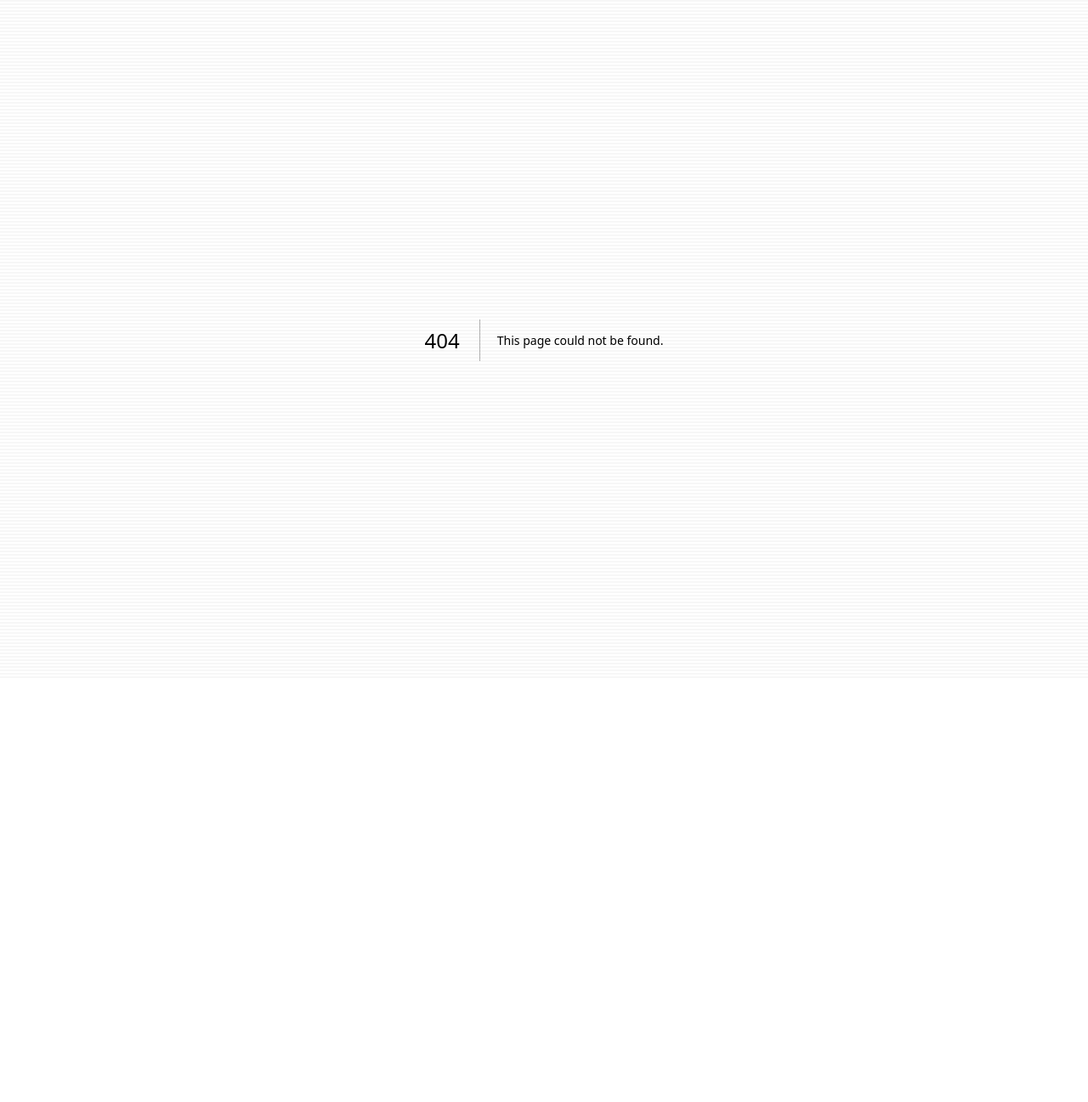
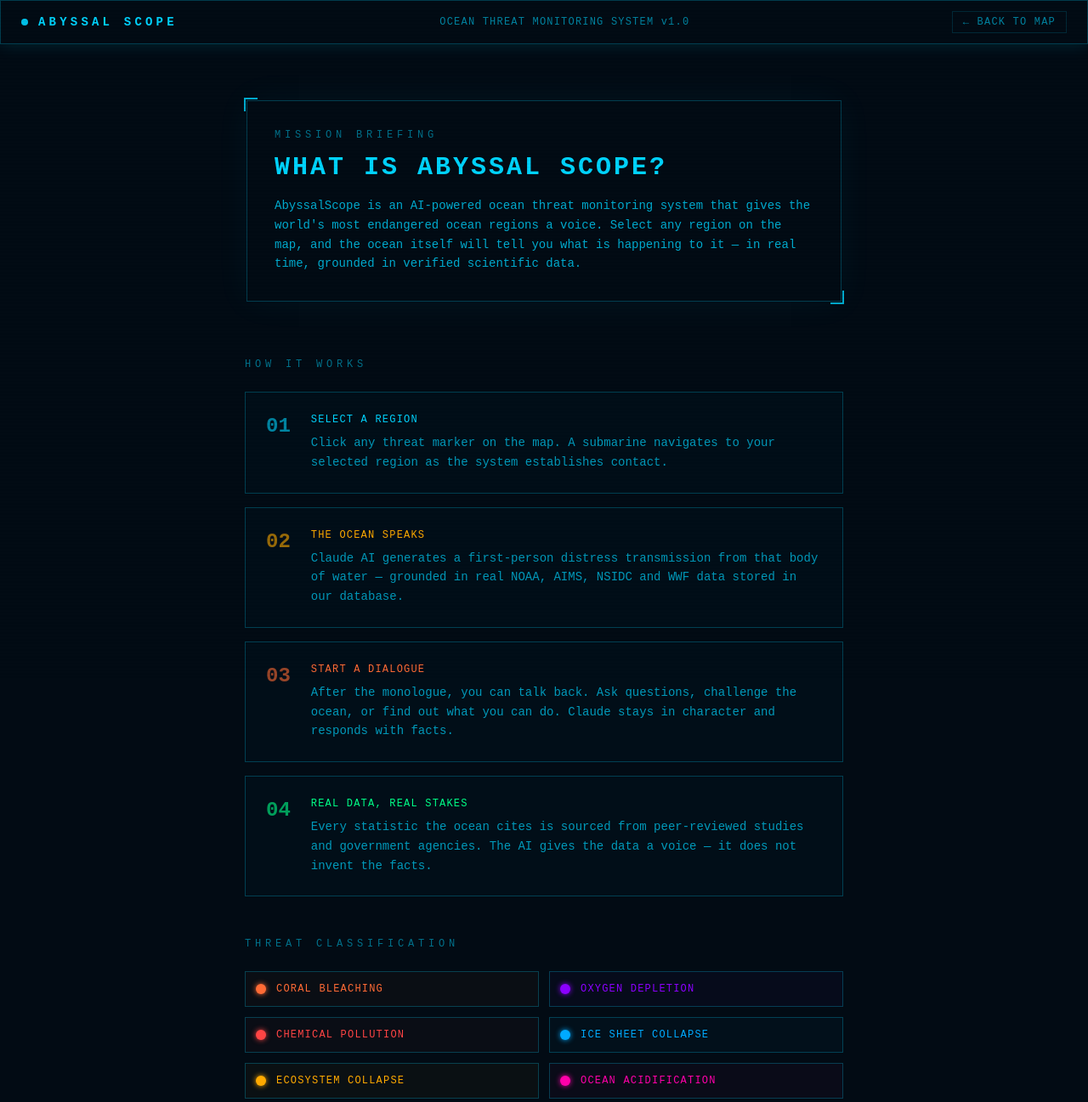
Before and after one commit to tonyt243/abyssal-scope, a Next.js app in the folder frontend/: page /about in a window 1280 px wide. Before the commit this address had no page. Shown: the top 1297 px of the page at 85% size. Before the commit the page ends 800 px from the top, so only its background shows below. Built offline with nearby package versions, Linux system fonts and the light colour scheme.

Commit message:
feat: add about page for information

```diff
--- /dev/null
+++ b/frontend/app/about/page.tsx
@@ -0,0 +1,188 @@
+'use client'
+
+import { useRouter } from 'next/navigation'
+
+export default function AboutPage() {
+  const router = useRouter()
+
+  return (
+    <main className="w-screen min-h-screen bg-[#020b14] overflow-y-auto">
+
+      {/* Top HUD bar */}
+      <div className="sticky top-0 z-10 flex items-center justify-between px-6 py-3 hud-border border-t-0 border-l-0 border-r-0 bg-[#020b14]">
+        <div className="flex items-center gap-3">
+          <div className="w-2 h-2 rounded-full bg-[var(--hud-primary)] animate-pulse" />
+          <span className="text-[var(--hud-primary)] text-sm tracking-[0.3em] font-bold">
+            ABYSSAL SCOPE
+          </span>
+        </div>
+        <span className="text-[var(--hud-primary)] text-xs tracking-widest opacity-60">
+          OCEAN THREAT MONITORING SYSTEM v1.0
+        </span>
+        <button
+          onClick={() => router.push('/')}
+          className="text-xs tracking-widest opacity-60 hover:opacity-100 transition-opacity text-[var(--hud-primary)]"
+          style={{ border: '1px solid var(--hud-border)', padding: '4px 12px', fontFamily: 'var(--font-hud)' }}
+        >
+          ← BACK TO MAP
+        </button>
+      </div>
+
+      {/* Content */}
+      <div className="max-w-3xl mx-auto px-8 py-16">
+
+        {/* Hero */}
+        <div className="mb-16 hud-corner" style={{ padding: '2px' }}>
+          <div className="border border-[var(--hud-border)] p-8" style={{ boxShadow: '0 0 40px rgba(0,212,255,0.05)' }}>
+            <p className="text-xs tracking-[0.4em] opacity-50 mb-3 text-[var(--hud-primary)]">
+              MISSION BRIEFING
+            </p>
+            <h1 className="text-3xl tracking-widest text-[var(--hud-primary)] mb-4 font-bold">
+              WHAT IS ABYSSAL SCOPE?
+            </h1>
+            <p className="text-sm leading-relaxed opacity-80 text-[var(--hud-primary)]">
+              AbyssalScope is an AI-powered ocean threat monitoring system that gives the world's most endangered ocean regions a voice. Select any region on the map, and the ocean itself will tell you what is happening to it — in real time, grounded in verified scientific data.
+            </p>
+          </div>
+        </div>
+
+        {/* How it works */}
+        <div className="mb-12">
+          <p className="text-xs tracking-[0.4em] opacity-50 mb-6 text-[var(--hud-primary)]">
+            HOW IT WORKS
+          </p>
+          <div className="space-y-4">
+            {[
+              {
+                step: '01',
+                title: 'SELECT A REGION',
+                desc: 'Click any threat marker on the map. A submarine navigates to your selected region as the system establishes contact.',
+                color: '#00d4ff',
+              },
+              {
+                step: '02',
+                title: 'THE OCEAN SPEAKS',
+                desc: 'Claude AI generates a first-person distress transmission from that body of water — grounded in real NOAA, AIMS, NSIDC and WWF data stored in our database.',
+                color: '#ffaa00',
+              },
+              {
+                step: '03',
+                title: 'START A DIALOGUE',
+                desc: 'After the monologue, you can talk back. Ask questions, challenge the ocean, or find out what you can do. Claude stays in character and responds with facts.',
+                color: '#ff6b35',
+              },
+              {
+                step: '04',
+                title: 'REAL DATA, REAL STAKES',
+                desc: 'Every statistic the ocean cites is sourced from peer-reviewed studies and government agencies. The AI gives the data a voice — it does not invent the facts.',
+                color: '#00ff88',
+              },
+            ].map((item) => (
+              <div
+                key={item.step}
+                className="flex gap-6 p-6 border border-[var(--hud-border)] animate-fade-in"
+                style={{ background: 'rgba(0,212,255,0.02)' }}
+              >
+                <div
+                  className="text-2xl font-bold shrink-0"
+                  style={{ color: item.color, fontFamily: 'var(--font-hud)', opacity: 0.6 }}
+                >
+                  {item.step}
+                </div>
+                <div>
+                  <p className="text-xs tracking-widest mb-2" style={{ color: item.color }}>
+                    {item.title}
+                  </p>
+                  <p className="text-sm leading-relaxed opacity-70 text-[var(--hud-primary)]">
+                    {item.desc}
+                  </p>
+                </div>
+              </div>
+            ))}
+          </div>
+        </div>
+
+        {/* Threat legend */}
+        <div className="mb-12">
+          <p className="text-xs tracking-[0.4em] opacity-50 mb-6 text-[var(--hud-primary)]">
+            THREAT CLASSIFICATION
+          </p>
+          <div className="grid grid-cols-2 gap-3">
+            {[
+              { label: 'CORAL BLEACHING', color: '#ff6b35' },
+              { label: 'OXYGEN DEPLETION', color: '#8b00ff' },
+              { label: 'CHEMICAL POLLUTION', color: '#ff4444' },
+              { label: 'ICE SHEET COLLAPSE', color: '#00aaff' },
+              { label: 'ECOSYSTEM COLLAPSE', color: '#ffaa00' },
+              { label: 'OCEAN ACIDIFICATION', color: '#ff00aa' },
+            ].map((threat) => (
+              <div
+                key={threat.label}
+                className="flex items-center gap-3 p-3 border border-[var(--hud-border)]"
+                style={{ background: `${threat.color}08` }}
+              >
+                <div
+                  className="w-3 h-3 rounded-full shrink-0"
+                  style={{ background: threat.color, boxShadow: `0 0 6px ${threat.color}` }}
+                />
+                <span className="text-xs tracking-widest" style={{ color: threat.color }}>
+                  {threat.label}
+                </span>
+              </div>
+            ))}
+          </div>
+        </div>
+
+        {/* Data sources */}
+        <div className="mb-12">
+          <p className="text-xs tracking-[0.4em] opacity-50 mb-6 text-[var(--hud-primary)]">
+            DATA SOURCES
+          </p>
+          <div className="border border-[var(--hud-border)] p-6" style={{ background: 'rgba(0,212,255,0.02)' }}>
+            <p className="text-sm leading-relaxed opacity-70 text-[var(--hud-primary)] mb-4">
+              All ocean health data is sourced from verified scientific institutions and peer-reviewed research. AbyssalScope does not generate statistics — it grounds AI responses in real measurements.
+            </p>
+            <div className="grid grid-cols-2 gap-2">
+              {[
+                'NOAA Coral Reef Watch',
+                'Australian Institute of Marine Science (AIMS)',
+                'National Snow and Ice Data Center (NSIDC)',
+                'NASA Earthdata',
+                'WWF Living Planet Report',
+                'Mekong River Commission',
+                'IUCN Red List',
+                'Conservation International',
+                'Oceana UK',
+                'UN Environment Programme',
+              ].map((source) => (
+                <div key={source} className="flex items-center gap-2">
+                  <span className="text-[var(--hud-primary)] opacity-40">—</span>
+                  <span className="text-xs opacity-60 text-[var(--hud-primary)]">{source}</span>
+                </div>
+              ))}
+            </div>
+          </div>
+        </div>
+
+        {/* CTA */}
+        <div className="text-center pb-8">
+          <button
+            onClick={() => router.push('/')}
+            className="px-12 py-4 text-sm tracking-[0.4em] transition-all"
+            style={{
+              border: '1px solid #00d4ff',
+              color: '#00d4ff',
+              background: 'rgba(0,212,255,0.05)',
+              fontFamily: 'var(--font-hud)',
+              cursor: 'pointer',
+              boxShadow: '0 0 20px rgba(0,212,255,0.1)',
+            }}
+          >
+            ▶ ENTER THE DEEP
+          </button>
+        </div>
+
+      </div>
+    </main>
+  )
+}
--- a/frontend/app/globals.css
+++ b/frontend/app/globals.css
@@ -20,7 +20,6 @@ body {
   color: var(--hud-primary);
   font-family: var(--font-hud);
   margin: 0;
-  overflow: hidden;
 }
 
 /* Scanline overlay */
--- a/frontend/app/page.tsx
+++ b/frontend/app/page.tsx
@@ -9,6 +9,7 @@ import SonarPing from '@/components/SonarPing'
 import SignalStrength from '@/components/SignalStrength'
 import ThemeToggle from '@/components/ThemeToggle'
 import LoadingScreen from '@/components/LoadingScreen'
+import { useRouter } from 'next/navigation'
 
 const GlobeMap = dynamic(() => import('@/components/GlobeMap'), { ssr: false })
 
@@ -32,6 +33,7 @@ export default function Home() {
   const [pingColor, setPingColor] = useState('#00d4ff')
   const [isDark, setIsDark]       = useState(true)
   const [loading, setLoading] = useState(true)
+  const router = useRouter()
 
   useEffect(() => {
     supabase
@@ -74,6 +76,13 @@ export default function Home() {
         </span>
         <div className="flex items-center gap-3">
           <ThemeToggle isDark={isDark} onToggle={() => setIsDark(prev => !prev)} />
+          <button
+            onClick={() => router.push('/about')}
+            className="text-xs tracking-widest opacity-60 hover:opacity-100 transition-opacity text-[var(--hud-primary)]"
+            style={{ border: '1px solid var(--hud-border)', padding: '4px 12px', fontFamily: 'var(--font-hud)' }}
+          >
+            ABOUT
+          </button>
           <SignalStrength />
           <span className="text-[var(--hud-primary)] text-xs opacity-60">
             {regions.length} REGIONS TRACKED
```
